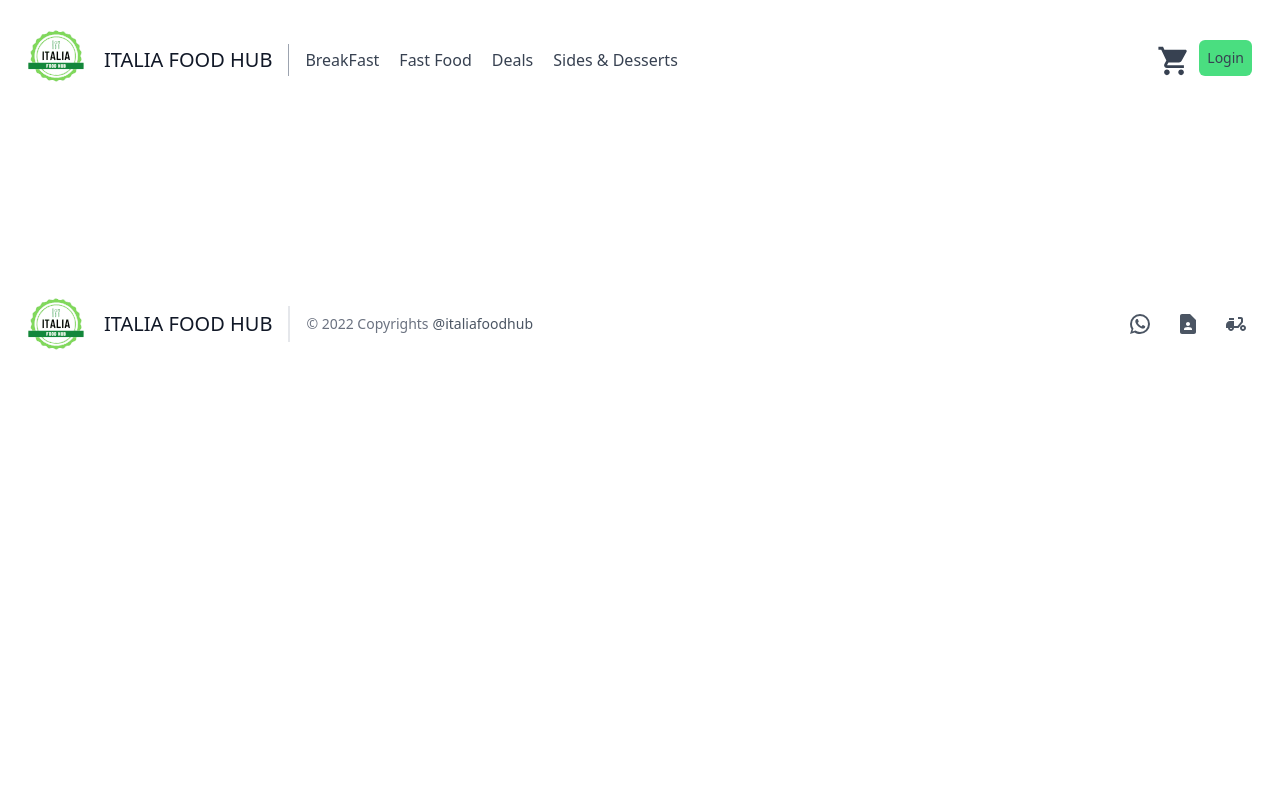
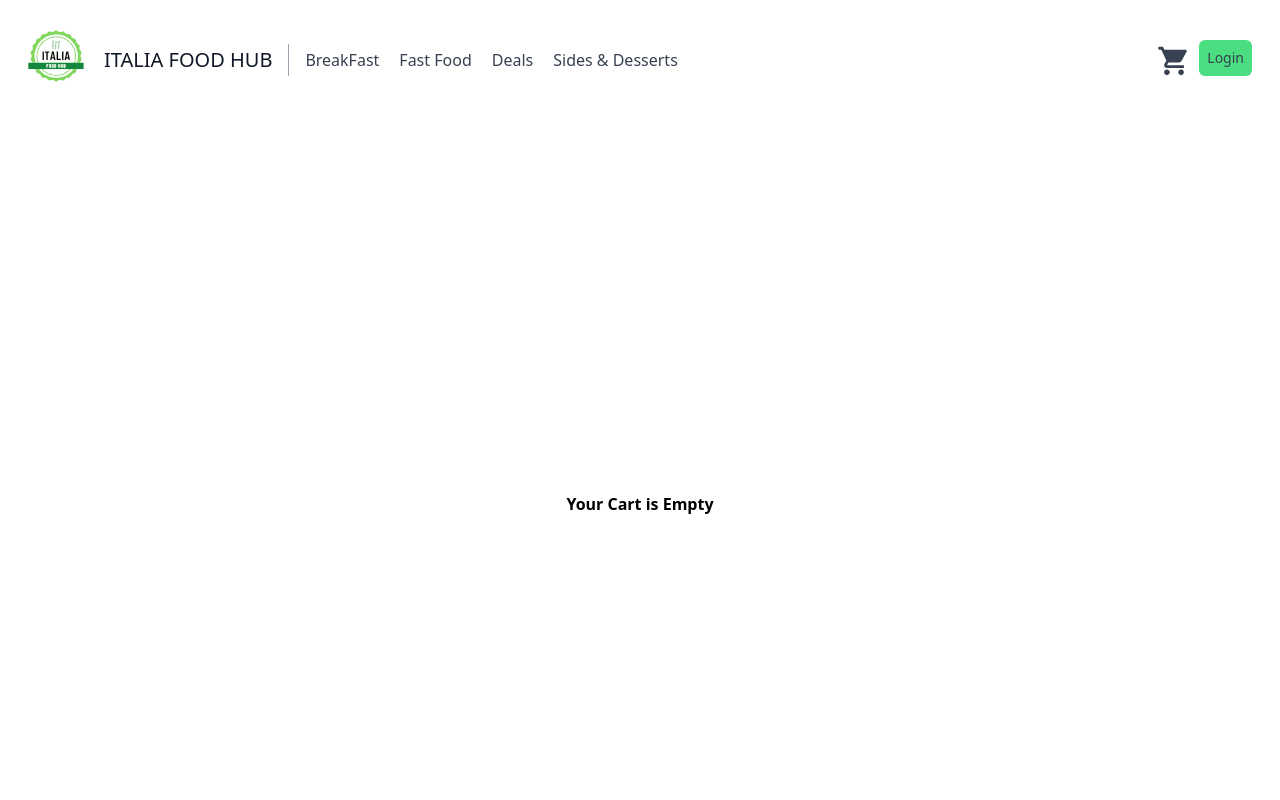
Before and after one commit to sulemansarwar10/shoppingcart, a Next.js app: page /cart in a window 1280 px wide. Shown: the top 800 px of the page. Built offline with nearby package versions, Linux system fonts and the light colour scheme.

Commit message:
fixing some issues
fixing cart issue

```diff
--- a/pages/cart.js
+++ b/pages/cart.js
@@ -10,9 +10,9 @@ const Cart = () => {
     const cart = useSelector(selectCart).items;
 
     console.log("cart", cart)
-    if (!cart)
+    if (Object.keys(cart).length == 0)
         return (
-            <div className='grid place-content-center font-extrabold min-w-full min-h-screen'>{"Sorry! There are no items are available in this category"} </div>
+            <div className='grid place-content-center font-extrabold min-w-full min-h-screen'>{"Your Cart is Empty"} </div>
         )
     else {
         return (
--- a/slice/cartslice.js
+++ b/slice/cartslice.js
@@ -12,7 +12,7 @@ export const cartSlice = createSlice({
             console.log("addtocart")
             let newcart = state.items
             const { name, img, price, category } = action.payload
-            if (name in state.items) {
+            if (state.items && name in state.items) {
                 newcart[name].qty = state.items[name].qty + 1
             }
             else {
@@ -25,7 +25,7 @@ export const cartSlice = createSlice({
         removetocart: (state, action) => {
             let newcart = state.items
             const { name, img, price, category } = action.payload
-            if (name in state.items) {
+            if (state.items && name in state.items) {
                 newcart[name].qty = state.items[name].qty - 1
             }
             if (newcart[name].qty <= 0 && name in state.items) {
--- a/slice/userslice.js
+++ b/slice/userslice.js
@@ -44,6 +44,8 @@ export const checktoken = createAsyncThunk(
             );
 
             const json = await response.json(); // parses JSON response into native JavaScript objects
+            console.log("signinslice", json)
+
             return json;
         } catch (error) {
 
```
